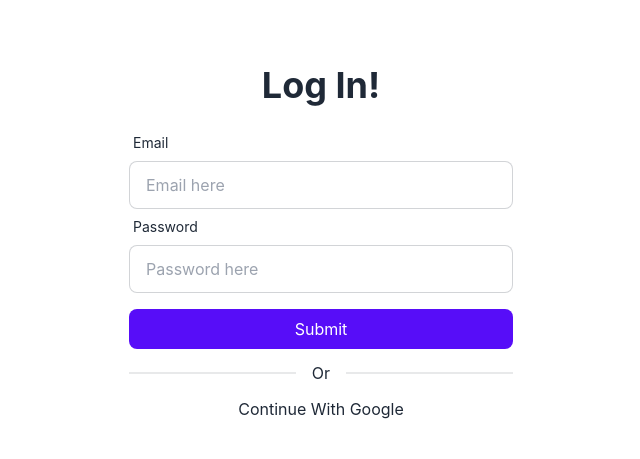
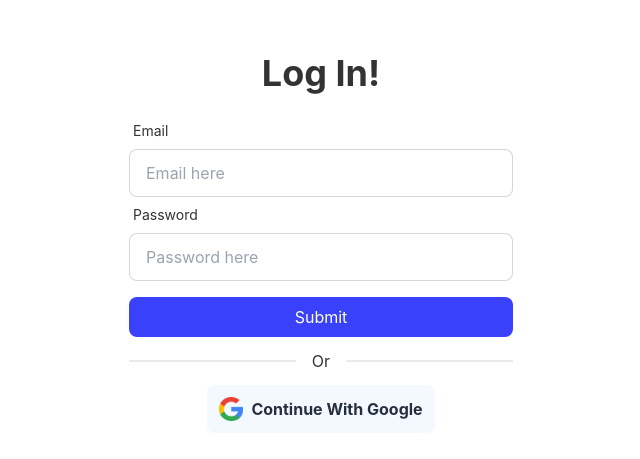
Before and after one commit to Eshratjahan17/Goal_Ai_project, a React (Create React App) app: page / in a window 1280 px wide. Shown: the part 157-616 px from the top of the page, without its empty margins (319-959 px from the left). Built offline with nearby package versions, Linux system fonts and the light colour scheme.

Commit message:
google log in

```diff
--- a/package.json
+++ b/package.json
@@ -10,6 +10,7 @@
     "firebase": "^9.21.0",
     "react": "^18.2.0",
     "react-dom": "^18.2.0",
+    "react-firebase-hooks": "^5.1.1",
     "react-hook-form": "^7.43.9",
     "react-router-dom": "^6.11.1",
     "react-scripts": "5.0.1",
--- a/src/App.js
+++ b/src/App.js
@@ -1,12 +1,17 @@
 import './App.css';
 import { createBrowserRouter,RouterProvider } from 'react-router-dom';
 import Login from './layout/Login';
+import Dashboard from './layout/Dashboard/Dashboard';
 
 function App() {
   const router=createBrowserRouter([
     {
       path:'/',
       element:<Login></Login>
+    },
+    {
+      path:'/dasboard',
+      element:<Dashboard></Dashboard>
     }
   ])
 
--- a/src/firebase.init.js
+++ b/src/firebase.init.js
@@ -1,6 +1,7 @@
 // Import the functions you need from the SDKs you need
 import { initializeApp } from "firebase/app";
 import { getAuth } from "firebase/auth";
+
 // TODO: Add SDKs for Firebase products that you want to use
 // https://firebase.google.com/docs/web/setup#available-libraries
 
@@ -16,5 +17,5 @@ const firebaseConfig = {
 
 // Initialize Firebase
 const app = initializeApp(firebaseConfig);
-const auth = getAuth(app);
+const auth =getAuth(app);
 export default auth;
--- /dev/null
+++ b/src/layout/Dashboard/Dashboard.js
@@ -0,0 +1,11 @@
+import React from 'react';
+
+const Dashboard = () => {
+    return (
+        <div>
+            <h1>This is Dhasboard</h1>
+        </div>
+    );
+};
+
+export default Dashboard;
--- a/src/layout/Login.js
+++ b/src/layout/Login.js
@@ -1,5 +1,9 @@
 import React from "react";
 import { useForm } from "react-hook-form";
+import googleImage from "../Assets/Google.svg.png";
+import { useSignInWithGoogle } from 'react-firebase-hooks/auth';
+import auth  from "../firebase.init";
+import { useNavigate } from "react-router-dom";
 
 const Login = () => {
   const {
@@ -8,9 +12,14 @@ const Login = () => {
     watch,
     formState: { errors },
   } = useForm();
+  const [signInWithGoogle, user, loading, error] = useSignInWithGoogle(auth);
+  const navigate=useNavigate();
+
   const onSubmit = (data) => console.log(data);
-
-  console.log(watch("example"));
+if (user){
+  console.log(user);
+  navigate("/dasboard");
+}
   return (
     <div className="flex items-center justify-center flex-col h-screen ">
       <h1 className="text-4xl font-bold pb-5">Log In!</h1>
@@ -28,7 +37,6 @@ const Login = () => {
               className="input input-bordered w-full "
               {...register("email", { required: true })}
             />
-
           </div>
         </div>
         <div>
@@ -43,14 +51,21 @@ const Login = () => {
               className="input input-bordered w-96"
               {...register("password", { required: true })}
             />
-
           </div>
         </div>
 
-        <input type="submit" className="btn-primary w-full mt-4 p-2 rounded-lg w-96 " />
+        <input
+          type="submit"
+          className="btn-primary w-full mt-4 p-2 rounded-lg w-96 text-white "
+        />
       </form>
       <div className="divider w-96 mx-auto">Or</div>
-     <button>Continue With Google</button>
+      <button className="btn-secondary p-3 rounded-lg flex items-center justify-center "
+      onClick={() => signInWithGoogle()}
+      >
+        <img className="w-6 h-6 mr-2" src={googleImage}></img>
+        <p className="font-bold">Continue With Google</p>
+      </button>
     </div>
   );
 };
--- a/tailwind.config.js
+++ b/tailwind.config.js
@@ -7,4 +7,29 @@ module.exports = {
     extend: {},
   },
   plugins: [require("daisyui")],
+  daisyui: {
+    themes: [
+      {
+        mytheme: {
+          primary: "#3A41FB",
+
+          secondary: "#F4F8FF",
+
+          accent: "#2C2F3E",
+
+          neutral: "#3D4451",
+
+          "base-100": "#FFFFFF",
+
+          info: "#3ABFF8",
+
+          success: "#36D399",
+
+          warning: "#FBBD23",
+
+          error: "#F87272",
+        },
+      },
+    ],
+  },
 }
```
Also changed, not shown: src/Assets/Google.svg.png (added), 1 other file (tests, documents, lock files or other folders).
